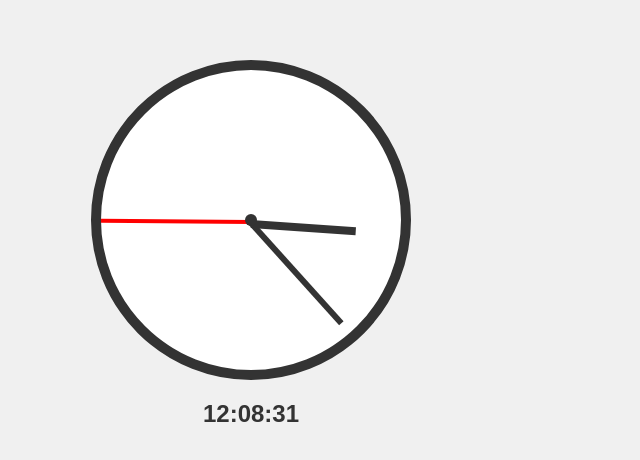
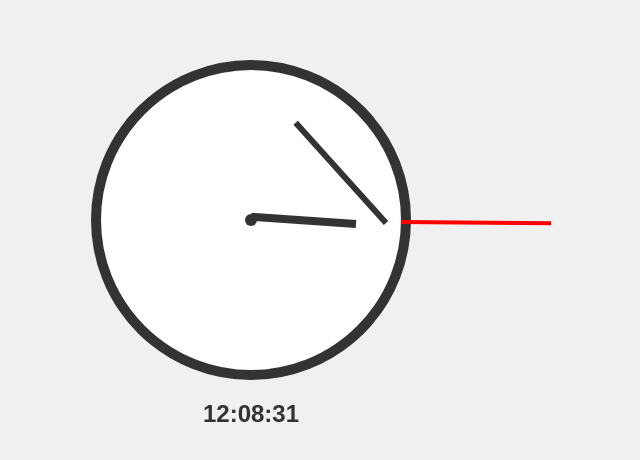
Before and after one commit to mjt1978/clock, a plain HTML site: page index.html in a window 1280 px wide. Shown: the part 164-624 px from the top of the page, without its empty margins (389-1029 px from the left). Drawn offline with Linux system fonts and the light colour scheme.

Commit message:
Update index.html

```diff
--- a/index.html
+++ b/index.html
@@ -25,6 +25,17 @@
             margin-bottom: 20px;
         }
 
+        //.hand {
+        //    position: absolute;
+        //    width: 50%;
+        //    height: 6px;
+        //    background-color: #333;
+        //    top: 50%;
+        //    left: 50%;
+        //    transform-origin: 0% 50%;
+        //    transition: transform 0.5s ease-in-out;
+        //}
+
         .hand {
     position: absolute;
     width: 50%;
@@ -32,9 +43,11 @@
     background-color: #333;
     top: 50%;
     left: 50%;
-            transform-origin: 0% 50%;
+    transform-origin: 100% 50%;
+    transform: rotate(-90deg);
     transition: transform 0.5s ease-in-out;
 }
+
 
         .hand.hour {
             height: 8px;
```
Lines whose indentation alone changed are shown as unchanged.
